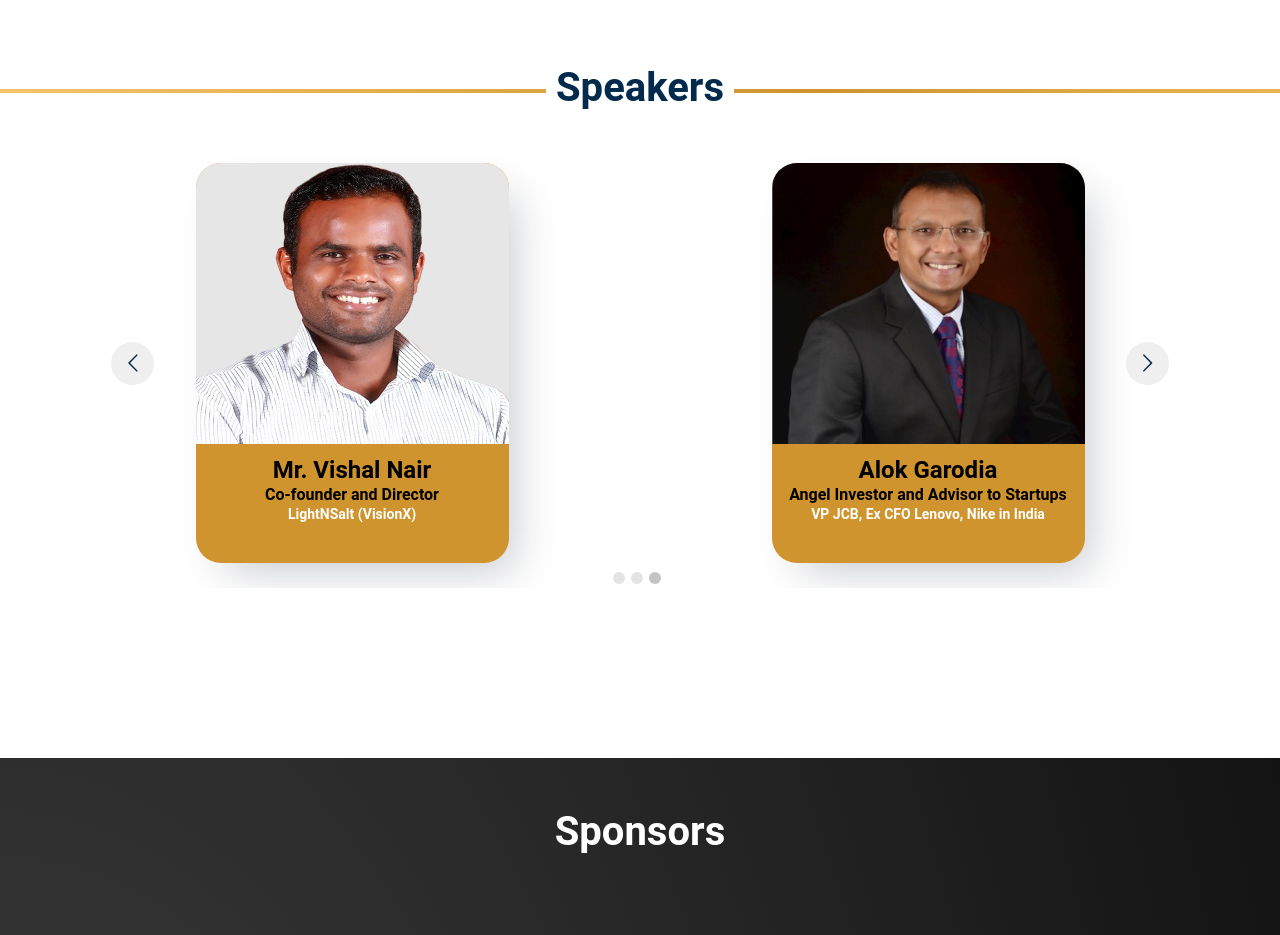
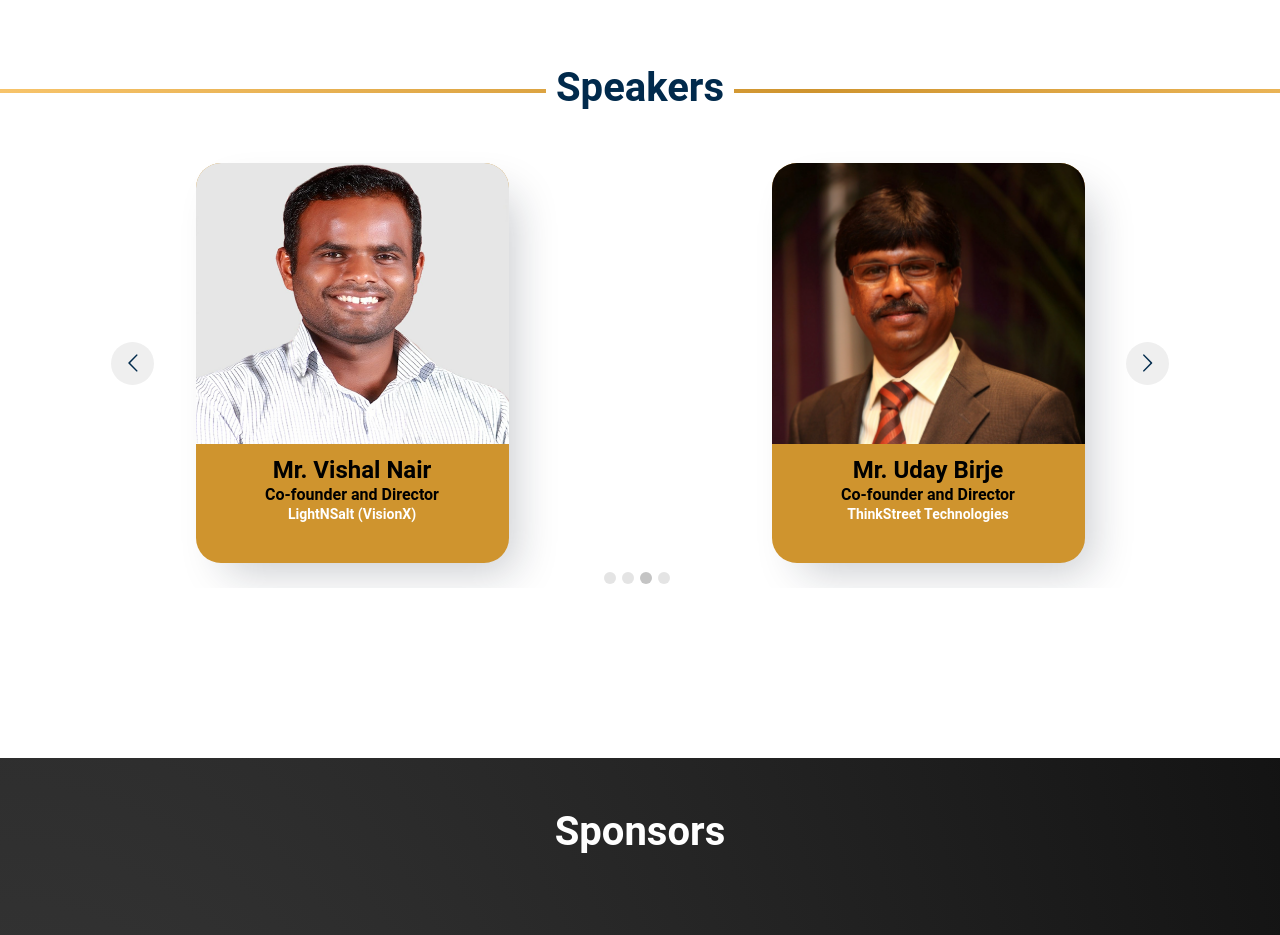
Before and after one commit to ecellvit/ESUMMIT22_Website, a React (Create React App) app: page / in a window 1280 px wide. Shown: the part 3960-4895 px from the top of the page. Built offline with nearby package versions, Linux system fonts and the light colour scheme; some icons are missing.

Commit message:
Update Speakers.jsx

```diff
--- a/src/Sections/Speakers/Speakers.jsx
+++ b/src/Sections/Speakers/Speakers.jsx
@@ -6,6 +6,7 @@ import abhi from "../../Assets/abhi.jpg";
 import aman from "../../Assets/aman.jpg";
 import arjun from "../../Assets/arjun.jfif";
 import alok from "../../Assets/alok.jpg";
+import uday from "../../Assets/uday.jpg";
 import vishal from "../../Assets/vishal.jpg";
 import dk from "../../Assets/dk.jpeg";
 import neha from "../../Assets/neha.jpeg";
@@ -105,6 +106,16 @@ function Speakers() {
               </div>
             </div>
           </div>
+          <div className="speaker-item">
+            <div className="speaker-card">
+              <img className="uday-birje__image" src={uday} alt="Speaker" />
+              <div className="speaker-detail">
+                <div>Mr. Uday Birje</div>
+                <div>Co-founder and Director</div>
+                <div>ThinkStreet Technologies</div>
+              </div>
+            </div>
+          </div>
           {/* <div className="speaker-item">
             <div className="speaker-card">
               <img src={neha} alt="Speaker" />
```
